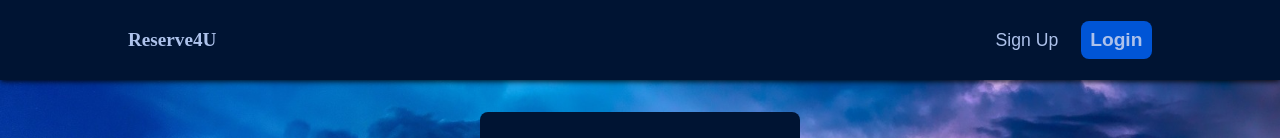
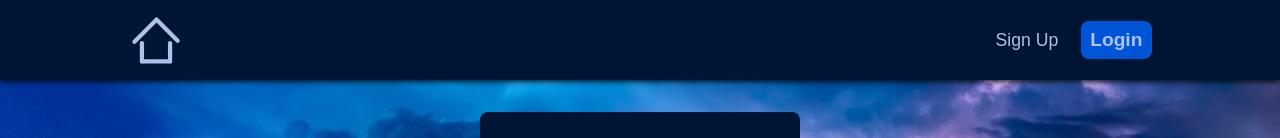
Before and after one commit to ChathuraMathula/BIT_Project-front_end, a React app: page /login in a window 1280 px wide. Shown: the top 138 px of the page. Built offline with nearby package versions, Linux system fonts and the light colour scheme.

Commit message:
refactored

```diff
--- /dev/null
+++ b/src/components/UI/SVG/HomeSVG.js
@@ -0,0 +1,26 @@
+import React from "react";
+
+const HomeSVG = (props) => {
+    return (
+        <>
+        <svg xmlns="http://www.w3.org/2000/svg" width="463" height="463" viewBox="0 0 463 463">
+  <path id="Path_52" data-name="Path 52" d="M0,338" transform="translate(231.5 62.5)" fill="none"/>
+  <path id="Path_52-2" data-name="Path 52" d="M0,338" transform="translate(231.5 62.5)" fill="none"/>
+  <rect id="Rectangle_28" data-name="Rectangle 28" width="463" height="463" fill="none"/>
+  <g id="Group_14" data-name="Group 14" transform="translate(676 1834)">
+    <rect id="Rectangle_28-2" data-name="Rectangle 28" width="463" height="463" transform="translate(-676 -1834)" fill="none"/>
+    <rect id="Rectangle_29" data-name="Rectangle 29" width="283" height="35" rx="17.5" transform="translate(-440.792 -1796.196) rotate(45)" fill="#adc2eb"/>
+    <rect id="Rectangle_29-2" data-name="Rectangle 29" width="283" height="35" rx="17.5" transform="translate(-422.681 -1763.668) rotate(135)" fill="#adc2eb"/>
+    <rect id="Rectangle_41" data-name="Rectangle 41" width="185.517" height="35" rx="17.5" transform="translate(-543.25 -1593.321) rotate(90)" fill="#adc2eb"/>
+    <rect id="Rectangle_43" data-name="Rectangle 43" width="267.5" height="35" rx="17.5" transform="translate(-578.25 -1442.804)" fill="#adc2eb"/>
+    <rect id="Rectangle_42" data-name="Rectangle 42" width="185.517" height="35" rx="17.5" transform="translate(-310.75 -1593.321) rotate(90)" fill="#adc2eb"/>
+  </g>
+</svg>
+
+
+        </>
+
+    );
+};
+
+export default HomeSVG;
--- /dev/null
+++ b/src/components/UI/buttons/HomeButton.css
@@ -0,0 +1,37 @@
+.home-button__container {
+    height: 2.5rem;
+    width: 2.5rem;
+    display: flex;
+    align-items: center;
+    justify-content: center;
+    position: relative;
+    margin-right: 0.5rem;
+    cursor: pointer;
+  }
+
+  .home-button__container:hover {
+    opacity: 0.4;
+    transition: all 0.4s;
+  }
+
+  .home-button__container svg {
+    height: inherit;
+    width: inherit;
+  }
+
+
+  /* For medium size phones */
+  @media (min-width: 576px) {
+  }
+  /* For Tablets */
+  @media (min-width: 768px) {
+    .home-button__container {
+      height: 3.5rem;
+      width: 3.5rem;
+      margin-right: 1.2rem;
+    }
+
+  }
+  /* For Laptops */
+  @media (min-width: 992px) {
+  }
--- /dev/null
+++ b/src/components/UI/buttons/HomeButton.js
@@ -0,0 +1,18 @@
+import React from "react";
+import "./HomeButton.css";
+import HomeSVG from "../SVG/HomeSVG";
+
+/**
+ * @param onClick
+ */
+const HomeButton = (props) => {
+  return (
+    <>
+      <div onClick={props.onClick} className="home-button__container">
+        <HomeSVG />
+      </div>
+    </>
+  );
+};
+
+export default HomeButton;
--- a/src/components/UI/warnings/WarningMessageBox.css
+++ b/src/components/UI/warnings/WarningMessageBox.css
@@ -1,5 +1,6 @@
 .warning-message-box__container {
-  height: 1.6rem;
+  min-height: 1.6rem;
+  padding: 0.3rem;
   font-size: 0.8rem;
   margin: 0.5rem 0;
   text-align: center;
--- a/src/components/header/Header.js
+++ b/src/components/header/Header.js
@@ -1,17 +1,19 @@
 import React from "react";
-import { Link } from "react-router-dom";
+import { Link, useNavigate } from "react-router-dom";
 import "./Header.css";
 import HeaderOptions from "./HeaderOptions";
+import HomeButton from "../UI/buttons/HomeButton";
 
 const Header = (props) => {
+  const navigate = useNavigate();
 
+  const onClickHomeButton = (event) => {
+    navigate("/", { replace: true });
+  };
 
   return (
     <nav className="main-header">
-      <Link className="main-header__title" to="/">
-        Reserve4U
-      </Link>
-
+      <HomeButton onClick={onClickHomeButton} />
       <HeaderOptions />
     </nav>
   );
--- a/src/components/user/admin/portfolio/AdminPortfolio.js
+++ b/src/components/user/admin/portfolio/AdminPortfolio.js
@@ -10,7 +10,20 @@ const AdminPortfolio = (props) => {
 
   const onChangeImageFilesHandler = (e) => {
     const files = e.target.files;
-    setImageFiles([...files]);
+    const tempFiles = [];
+    for (let file of files) {
+      console.log(file);
+      if (
+        file.type === "image/jpeg" ||
+        file.type === "image/png" ||
+        file.type === "image/jpg"
+      ) {
+        tempFiles.push(file);
+      } else {
+        continue;
+      }
+    }
+    setImageFiles([...tempFiles]);
   };
 
   const onClickShowPhotoUploadModal = (e) => {
--- a/src/pages/Login.js
+++ b/src/pages/Login.js
@@ -32,18 +32,14 @@ const Login = (props) => {
     setPassword(passwordText);
   };
 
-
   const onClickLoginHandler = async () => {
     setUsername(username.trim());
     setPassword(password.trim());
 
     if (!username || !password) {
       setWarningMessage("Please enter a valid username and password.");
-    } else if (
-      !isValid("username", username) ||
-      !isValid("password", password)
-    ) {
-      setWarningMessage("Username or password not valid. Please check again.");
+    } else if (username === "invalid" || password === "invalid") {
+      setWarningMessage("Invalid Username or password. Please check again.");
     } else {
       const formData = new FormData();
       formData.append("username", username);
@@ -57,7 +53,7 @@ const Login = (props) => {
         .then((res) => res.json())
         .then((data) => {
           if (data.error) {
-            displayWarning(data.error);
+            setWarningMessage(data.error);
           } else if (data.user) {
             props.user(data);
             console.log("inside login.js: ", data);
@@ -67,6 +63,7 @@ const Login = (props) => {
         })
         .catch((error) => {
           if (error) {
+            console.log(error);
             setWarningMessage("User login error... Please try again.");
           }
         });
@@ -74,7 +71,8 @@ const Login = (props) => {
   };
 
   const onClickForgotPasswordHandler = async (event) => {
-    if (username) {
+    if (username && username !== "invalid") {
+      console.log(true);
       await fetch("http://localhost:3001/forgot/password", {
         method: "POST",
         credentials: "include",
@@ -88,9 +86,10 @@ const Login = (props) => {
           if (data.success) {
             setIsSentEmail(true);
           } else {
-            setWarningMessage(
-              "Sending reset link failed. Please try again later."
-            );
+            setIsSentEmail(true);
+            // setWarningMessage(
+            //   "Sending reset link failed. Please try again later."
+            // );
           }
         });
     } else {
@@ -102,6 +101,7 @@ const Login = (props) => {
 
   const onClickOkHandler = (e) => {
     setIsSentEmail(false);
+    setUsername("");
   };
 
   return (
@@ -128,7 +128,7 @@ const Login = (props) => {
             </div>
             <div>Forgot Password</div>
           </div>
-          <WarningMessageBox message={warningMessage}/>
+          <WarningMessageBox message={warningMessage} />
           <LoginButton onClick={onClickLoginHandler}>Login</LoginButton>
         </LoginCardContainer>
       ) : isSentEmail ? (
--- a/src/pages/ResetPassword.js
+++ b/src/pages/ResetPassword.js
@@ -49,12 +49,17 @@ const ResetPassword = (props) => {
 
   const onClickResetPassword = async (event) => {
     try {
-      if (
-        password &&
-        confirmedPassword &&
-        password === confirmedPassword &&
-        password !== "invalid"
-      ) {
+      if (!password && !confirmedPassword) {
+        setWarningMessage(
+          "Both fields cannot be empty. please enter valid passwords."
+        );
+      } else if (password === "invalid" || confirmedPassword === "invalid") {
+        setWarningMessage("Both passwords must be valid. please check again.");
+      } else if (password !== confirmedPassword) {
+        setWarningMessage(
+          "Both passwords must be same. please check again."
+        );
+      } else {
         fetch("http://localhost:3001/password/reset", {
           method: "POST",
           credentials: "include",
@@ -74,8 +79,6 @@ const ResetPassword = (props) => {
               setWarningMessage("Reset password failed.");
             }
           });
-      } else {
-        setWarningMessage("Invalid password. please check again.");
       }
     } catch (error) {
       setWarningMessage("Reset password failed.");
```
